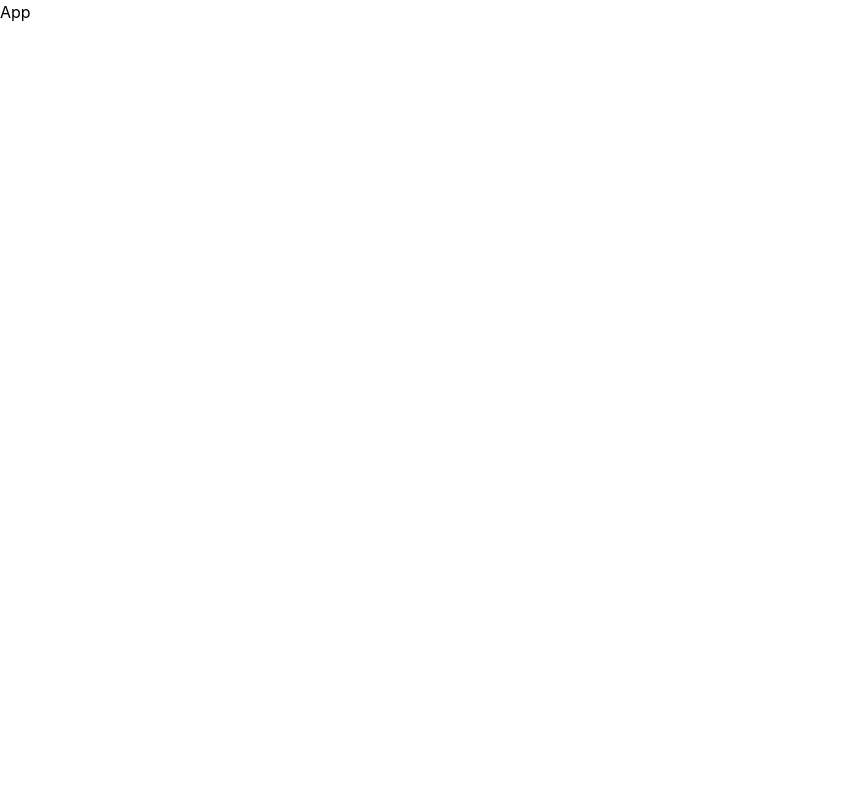
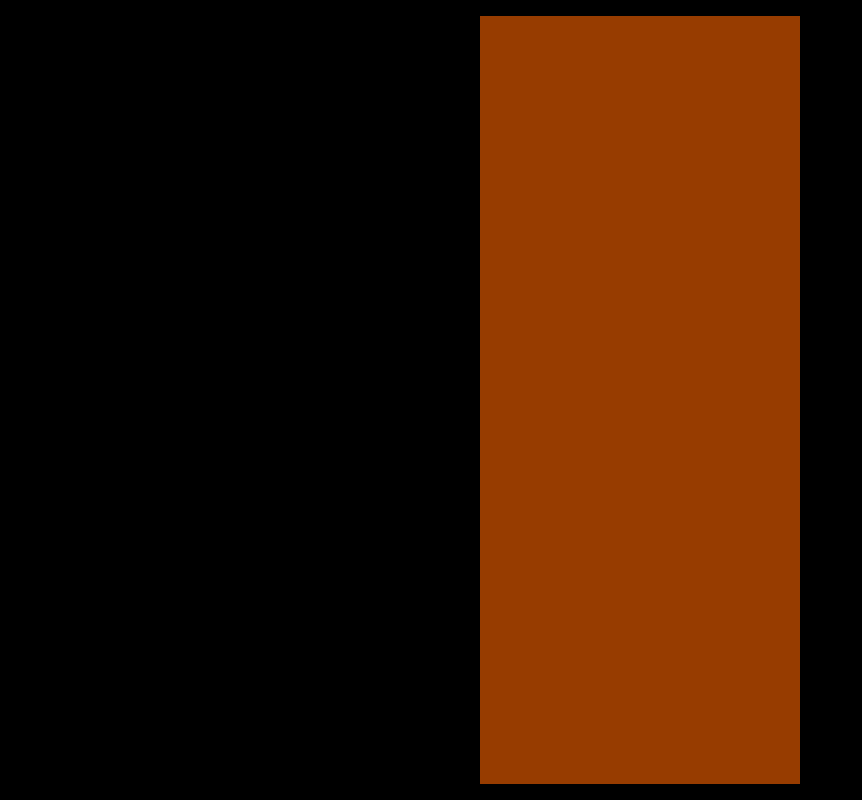
Before and after one commit to Prathamesh2603/PopX, a React (Vite) app: page / in a window 1280 px wide. Shown: the whole page, without its empty margins (0-862 px from the left). Built offline with nearby package versions, Linux system fonts and the light colour scheme.

Commit message:
imported the welcome page in app,jsx

```diff
--- a/src/App.jsx
+++ b/src/App.jsx
@@ -1,6 +1,11 @@
+import { WelcomePage } from "./pages/WelcomePage";
+
+
 const App = () => {
   return (
-    <div>App</div>
+    <div className="bg-black h-screen w-full py-4">
+      <WelcomePage />
+    </div>
   )
 }
 
```
